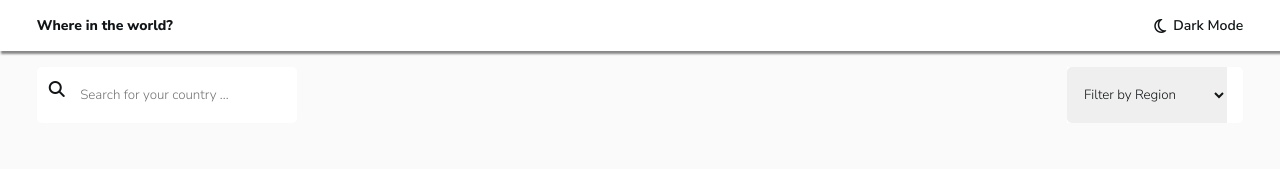
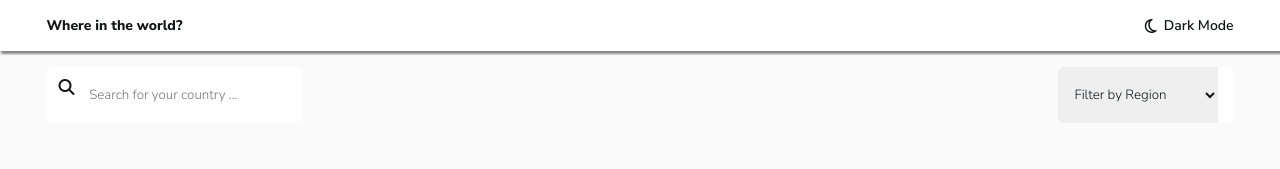
Before and after one commit to beblicarl/country-switcher-app, a React (Create React App) app: page / in a window 1280 px wide. Shown: the top 169 px of the page. Built offline with nearby package versions, Linux system fonts and the light colour scheme; grey boxes are pictures that could not be loaded.

Commit message:
worked on the alignments of elements on the ui

```diff
--- a/src/components/search/search.styles.css
+++ b/src/components/search/search.styles.css
@@ -76,3 +76,16 @@ form {
     padding: 14px 12px;
   }
 }
+
+@media only screen and (min-width: 1000px) {
+  .search i {
+    padding: 12px 12px;
+  }
+
+  form {
+    padding: 1rem 2.9rem;
+  }
+  .header {
+    padding: 1rem 2.9rem;
+  }
+}
```
